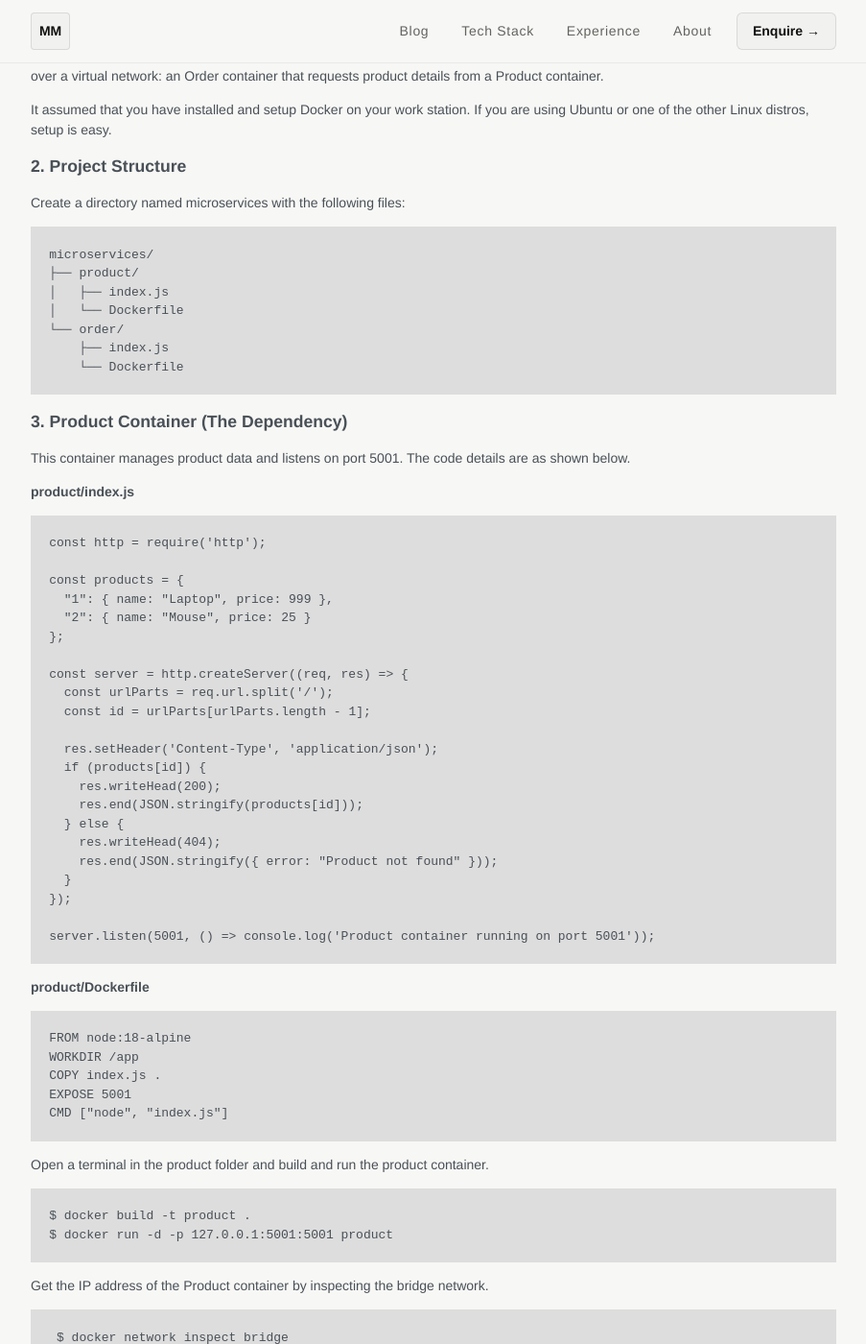
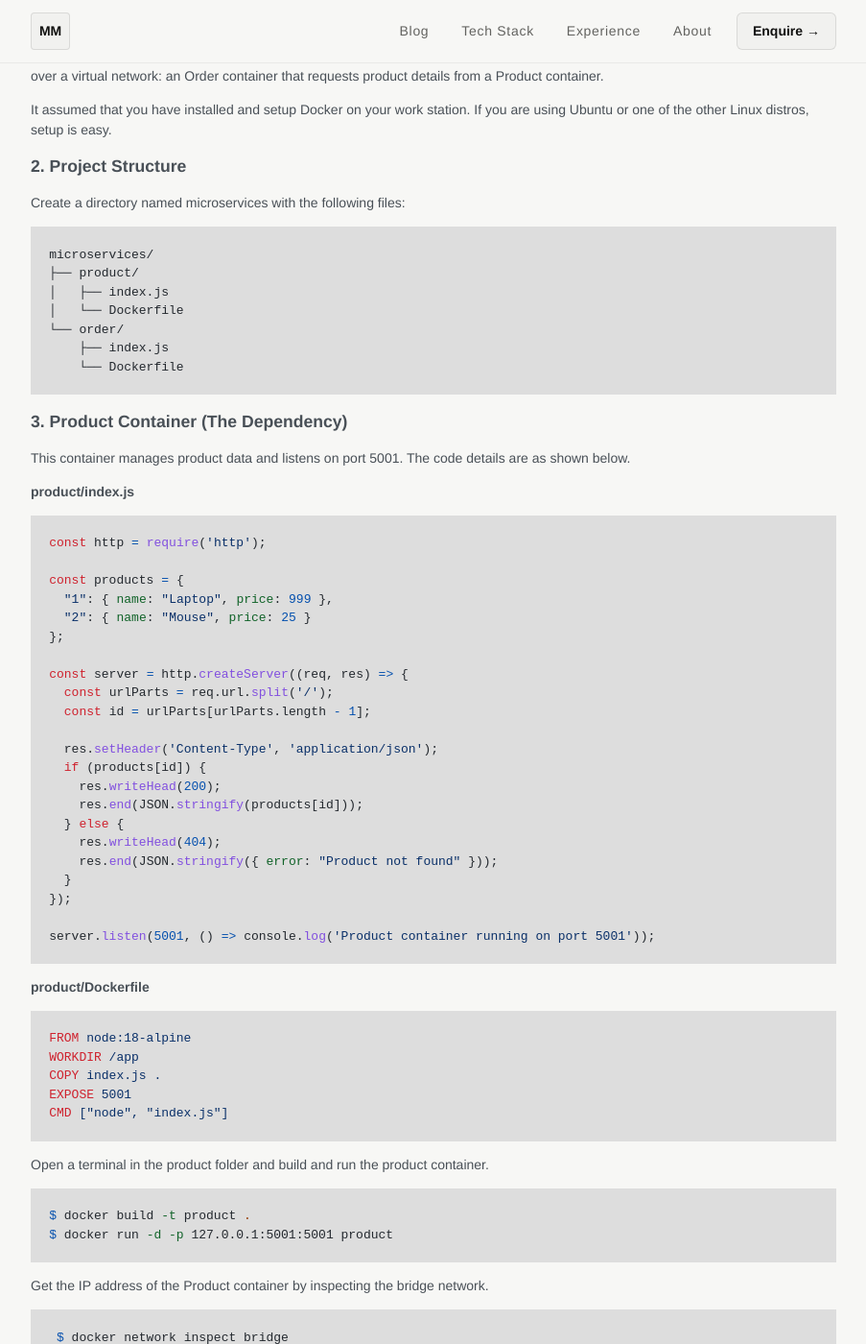
Before and after one commit to mckenzie-mm/mckenzie-mm.github.io, a Jekyll site: the page built from _posts/2026-08-10-docker-microservice.md, in a window 1280 px wide and 1400 px high, scrolled down 268 px. Shown: the whole window at 96% size, without its empty margins (188-1091 px from the left). Built offline with Jekyll 4.4.1, drawn with Linux system fonts in a browser that asks for light colours.

Commit message:
add code highlighter

```diff
--- a/_layouts/default.html
+++ b/_layouts/default.html
@@ -4,6 +4,7 @@
     <meta charset="utf-8">
     <title>{{ page.title }}</title>
     <link rel="stylesheet" href="/assets/css/styles.css">
+    <link rel="stylesheet" href="/assets/css/syntax.css">
   </head>
   <body>
     {% include header.html %}
--- /dev/null
+++ b/assets/css/syntax.css
@@ -0,0 +1,116 @@
+.highlight table td { padding: 5px; }
+.highlight table pre { margin: 0; }
+.highlight, .highlight .w {
+  color: #24292f;
+  background-color: #f6f8fa;
+}
+.highlight .k, .highlight .kd, .highlight .kn, .highlight .kp, .highlight .kr, .highlight .kt, .highlight .kv {
+  color: #cf222e;
+}
+.highlight .gr {
+  color: #f6f8fa;
+}
+.highlight .gd {
+  color: #82071e;
+  background-color: #ffebe9;
+}
+.highlight .nb {
+  color: #953800;
+}
+.highlight .nc {
+  color: #953800;
+}
+.highlight .no {
+  color: #953800;
+}
+.highlight .nn {
+  color: #953800;
+}
+.highlight .sr {
+  color: #116329;
+}
+.highlight .na {
+  color: #116329;
+}
+.highlight .nt {
+  color: #116329;
+}
+.highlight .gi {
+  color: #116329;
+  background-color: #dafbe1;
+}
+.highlight .ges {
+  font-weight: bold;
+  font-style: italic;
+}
+.highlight .kc {
+  color: #0550ae;
+}
+.highlight .l, .highlight .ld, .highlight .m, .highlight .mb, .highlight .mf, .highlight .mh, .highlight .mi, .highlight .il, .highlight .mo, .highlight .mx {
+  color: #0550ae;
+}
+.highlight .sb {
+  color: #0550ae;
+}
+.highlight .bp {
+  color: #0550ae;
+}
+.highlight .ne {
+  color: #0550ae;
+}
+.highlight .nl {
+  color: #0550ae;
+}
+.highlight .py {
+  color: #0550ae;
+}
+.highlight .nv, .highlight .vc, .highlight .vg, .highlight .vi, .highlight .vm {
+  color: #0550ae;
+}
+.highlight .o, .highlight .ow {
+  color: #0550ae;
+}
+.highlight .gh {
+  color: #0550ae;
+  font-weight: bold;
+}
+.highlight .gu {
+  color: #0550ae;
+  font-weight: bold;
+}
+.highlight .s, .highlight .sa, .highlight .sc, .highlight .dl, .highlight .sd, .highlight .s2, .highlight .se, .highlight .sh, .highlight .sx, .highlight .s1, .highlight .ss {
+  color: #0a3069;
+}
+.highlight .nd {
+  color: #8250df;
+}
+.highlight .nf, .highlight .fm {
+  color: #8250df;
+}
+.highlight .err {
+  color: #f6f8fa;
+  background-color: #82071e;
+}
+.highlight .c, .highlight .ch, .highlight .cd, .highlight .cm, .highlight .cp, .highlight .cpf, .highlight .c1, .highlight .cs {
+  color: #6e7781;
+}
+.highlight .gl {
+  color: #6e7781;
+}
+.highlight .gt {
+  color: #6e7781;
+}
+.highlight .ni {
+  color: #24292f;
+}
+.highlight .si {
+  color: #24292f;
+}
+.highlight .ge {
+  color: #24292f;
+  font-style: italic;
+}
+.highlight .gs {
+  color: #24292f;
+  font-weight: bold;
+}
```
